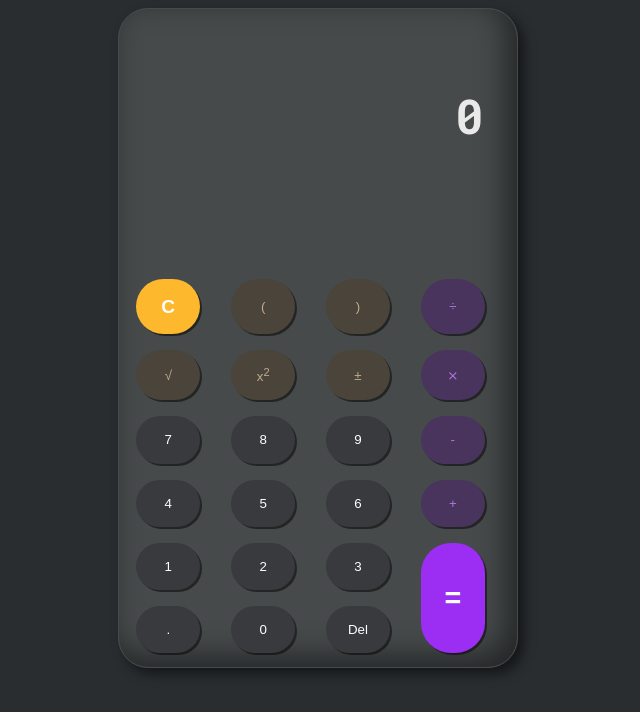
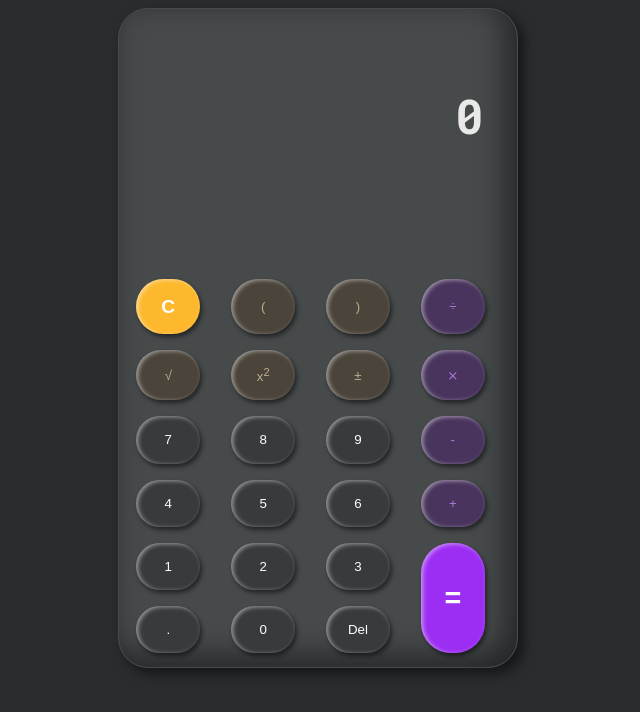
Before and after one commit to hiro776/calculator, a plain HTML site: page index.html in a window 1280 px wide. Shown: the whole page, without its empty margins (322-962 px from the left). Drawn offline with Linux system fonts and the light colour scheme.

Commit message:
Added click animation and light top-left inset shadow to buttons

```diff
--- a/style.css
+++ b/style.css
@@ -94,7 +94,12 @@ body {
     /* height: 49px; */
     border: 0;
     border-radius: 30px;
-    box-shadow: 2px 2px var(--btn-calc-shadow)/*, -2px -2px var(--btn-shadow-2)*/;
+    box-shadow: 2px 3px 4px var(--btn-calc-shadow), 2px 1px 4px var(--btn-shadow-2) inset;
+    transition: box-shadow 0.25s ease;
+}
+
+.calculator .keys > button:active {
+    box-shadow: none;
 }
 
 /* number keys */
```
